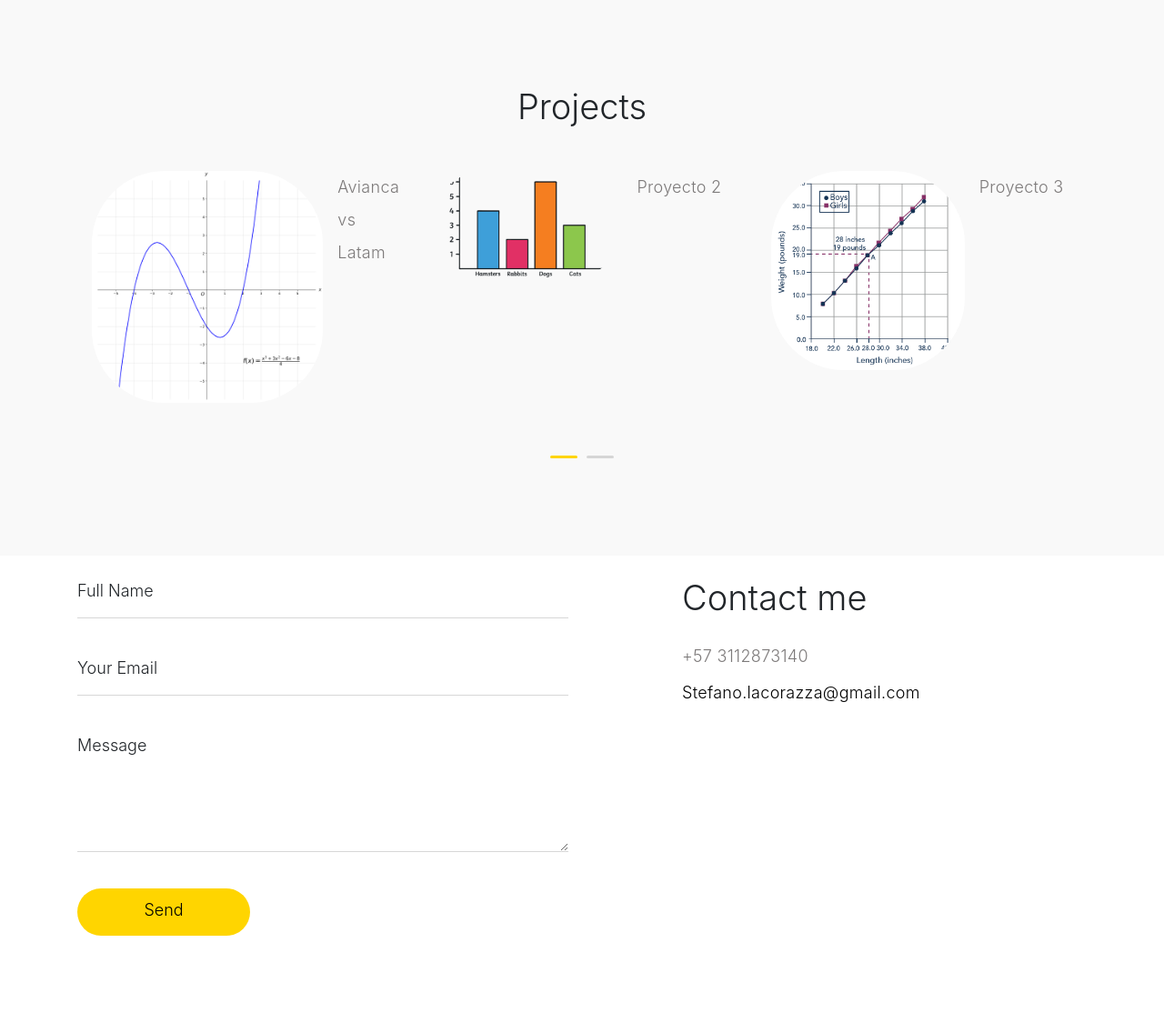
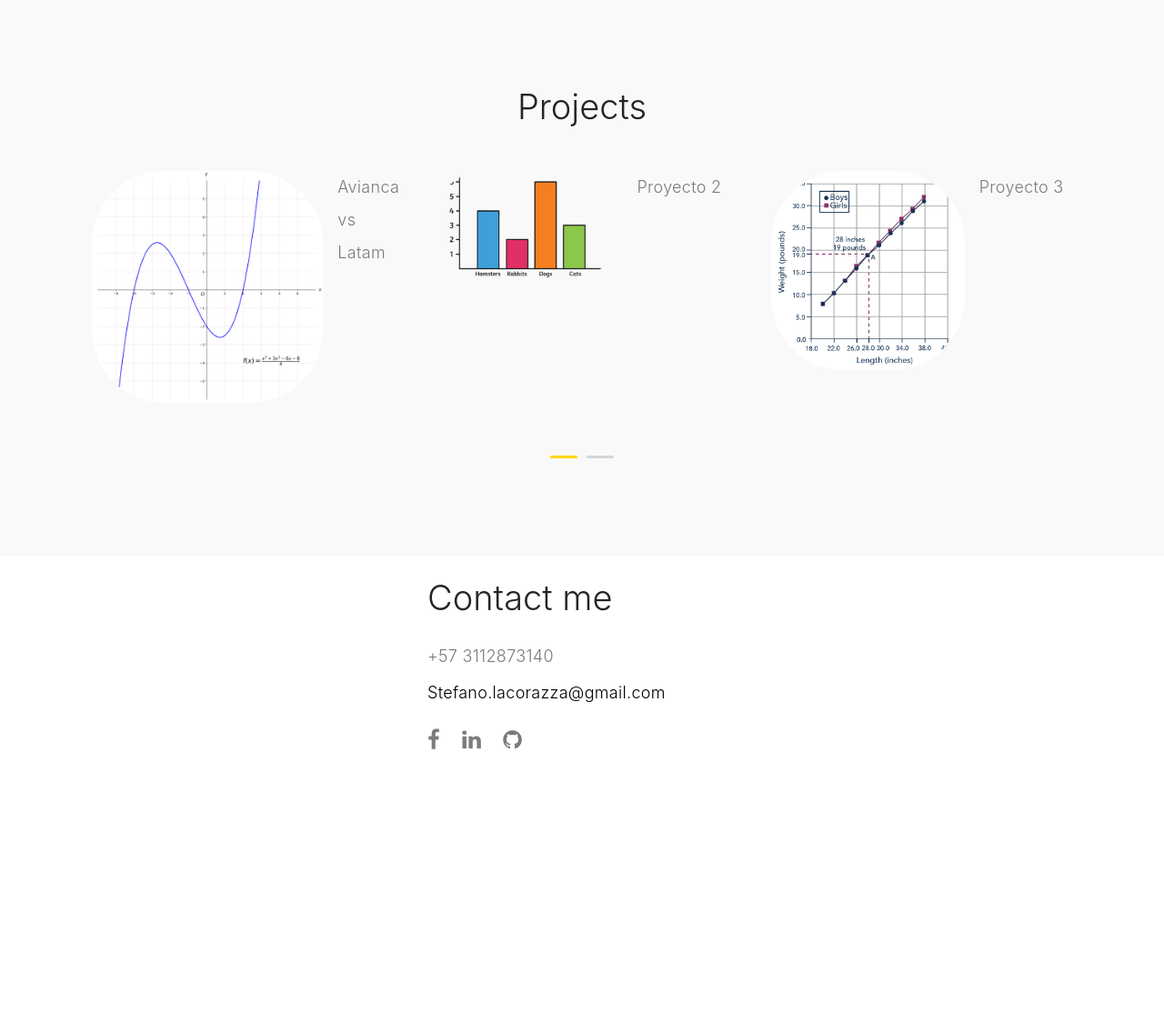
Before and after one commit to stefano-lacorazza/portfolio, a Django app: page / in a window 1280 px wide. Shown: the part 1420-2545 px from the top of the page at 91% size. After the commit the page ends 2244 px from the top, so only its background shows below. Run offline with Django 4.2, Linux system fonts and the light colour scheme; some libraries are stand-ins or nearby versions; some web fonts are replaced; grey boxes are pictures that could not be loaded.

Commit message:
Update index.html

```diff
--- a/myportfolio/templates/mainsite/index.html
+++ b/myportfolio/templates/mainsite/index.html
@@ -20,9 +20,10 @@
      <link rel="stylesheet" href="{% static 'mainsite/css/all.min.css' %}">
      <link rel="stylesheet" href="{% static 'mainsite/css/owl.carousel.min.css' %}">
      <link rel="stylesheet" href="{% static 'mainsite/css/owl.theme.default.min.css' %}">
-
+     <link rel="stylesheet" href="https://cdnjs.cloudflare.com/ajax/libs/font-awesome/4.7.0/css/font-awesome.min.css">
      <!-- MAIN CSS -->
      <link rel="stylesheet" href="{% static 'mainsite/css/tooplate-ben-resume-style.css' %}">
+     <link rel="stylesheet" href="https://cdnjs.cloudflare.com/ajax/libs/font-awesome/4.7.0/css/font-awesome.min.css">
 
 </head>
 
@@ -241,29 +242,6 @@
       <div class="container">
         <div class="row">
 
-          <div class="col-lg-6 col-md-6 col-12">
-            <form action="#" method="get" class="contact-form webform"  role="form">
-
-                <div class="form-group d-flex flex-column-reverse">
-                    <input type="text" class="form-control" name="cf-name" id="cf-name" placeholder="Your Name">
-
-                    <label for="cf-name" class="webform-label">Full Name</label>
-                </div>
-
-                <div class="form-group d-flex flex-column-reverse">
-                    <input type="email" class="form-control" name="cf-email" id="cf-email" placeholder="Your Email">
-
-                    <label for="cf-email" class="webform-label">Your Email</label>
-                </div>
-
-                <div class="form-group d-flex flex-column-reverse">
-                    <textarea class="form-control" rows="5" name="cf-message" id="cf-message" placeholder="Your Message"></textarea>
-
-                    <label for="cf-message" class="webform-label">Message</label>
-                </div>
-
-                <button type="submit" class="form-control" id="submit-button" name="submit">Send</button>
-            </form>
           </div>
 
             <div class="mx-auto col-lg-4 col-md-6 col-12">
@@ -272,18 +250,17 @@
                 <p class="mb-1">+57 3112873140</p>
 
                 <p>
-                    <a href="#">
+                    <a href="mailto: stefano.lacorazza@gmail.com" >
                         Stefano.lacorazza@gmail.com
                     <i class="fas fa-arrow-right custom-icon"></i>
                     </a>
                 </p>
 
                 <ul class="social-links mt-2">
-                    <li><a href="https://fb.com/tooplate" rel="noopener" class="fab fa-facebook"></a></li>
-                    <li><a href="#" rel="noopener" class="fab fa-twitter"></a></li>
-                    <li><a href="#" rel="noopener" class="fab fa-instagram"></a></li>
-                    <li><a href="#" rel="noopener" class="fab fa-linkedin"></a></li>
-                    <li><a href="#" rel="noopener" class="fab fa-youtube"></a></li>
+                    <li><a href="https://www.facebook.com/stefano.lacorazza" rel="noopener" class="fa fa-facebook"></a></li>
+                    <li><a href="https://www.linkedin.com/in/stefano-lacorazza/" rel="noopener" class="fa fa-linkedin"></a></li>
+                    <li><a href="https://github.com/stefano-lacorazza" rel="noopener" class="fa fa-github"></a></li>
+
                 </ul>
 
             </div>
@@ -298,5 +275,6 @@
      <script src="{% static 'mainsite/js/owl.carousel.min.js' %}"></script>
      <script src="{% static 'mainsite/js/custom.js' %}"></script>
 
+
 </body>
 </html>
```
